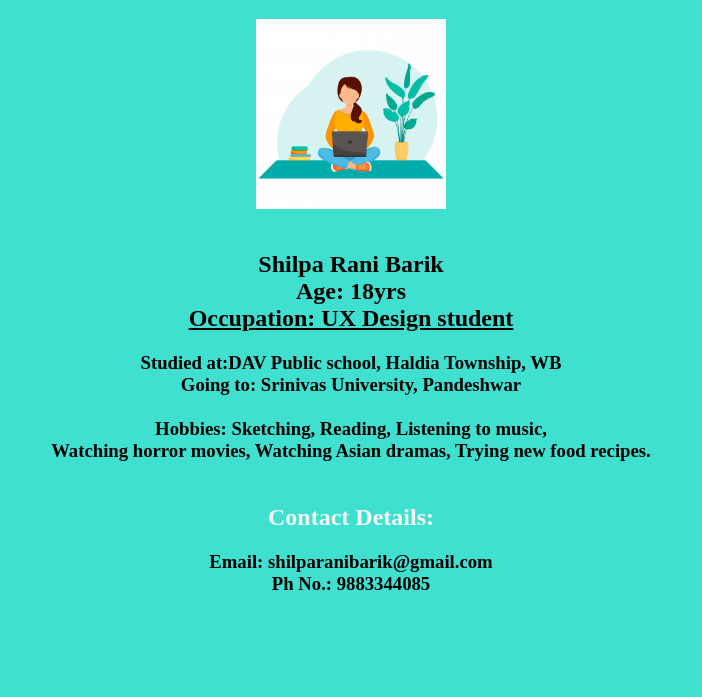
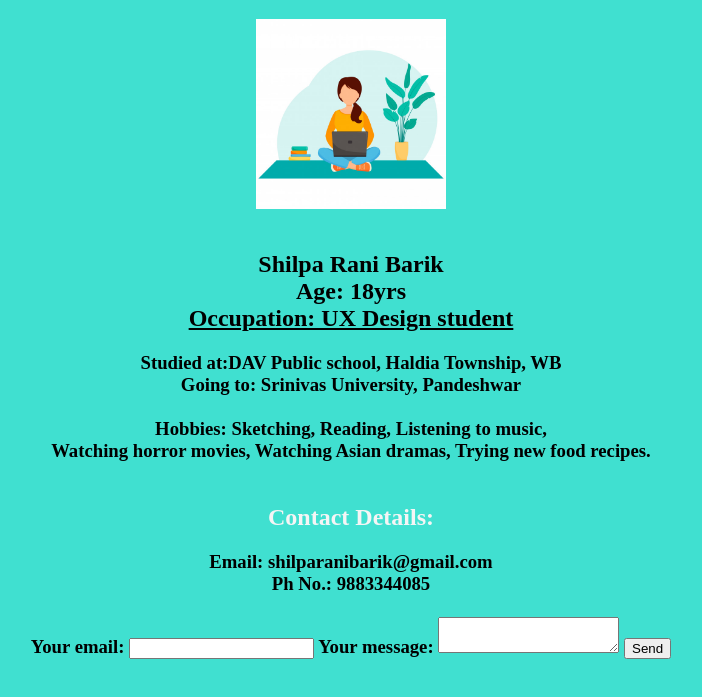
Before and after one commit to shilpa0809RB/shilpa0809RB.github.io, a plain HTML site: page index.html in a window 1280 px wide. Shown: the part 79-776 px from the top of the page, without its empty margins (289-991 px from the left). Drawn offline with Linux system fonts and the light colour scheme.

Commit message:
Update index.html

```diff
--- a/index.html
+++ b/index.html
@@ -21,6 +21,24 @@
 		<h2 style="text-align: center;color: whitesmoke;">Contact Details:</h2>
 		<h3 style="text-align:center;"> Email: shilparanibarik@gmail.com<br>
 			Ph No.: 9883344085
+			<br><br>
+			<form
+  action="https://formspree.io/f/myyldakj"
+  method="POST"
+>
+  <label>
+    Your email:
+    <input type="email" name="_replyto">
+  </label>
+  <label>
+    Your message:
+    <textarea name="message"></textarea>
+  </label>
+
+  <!-- your other form fields go here -->
+
+  <button type="submit">Send</button>
+</form>
 
 </body>
 </html>
```
